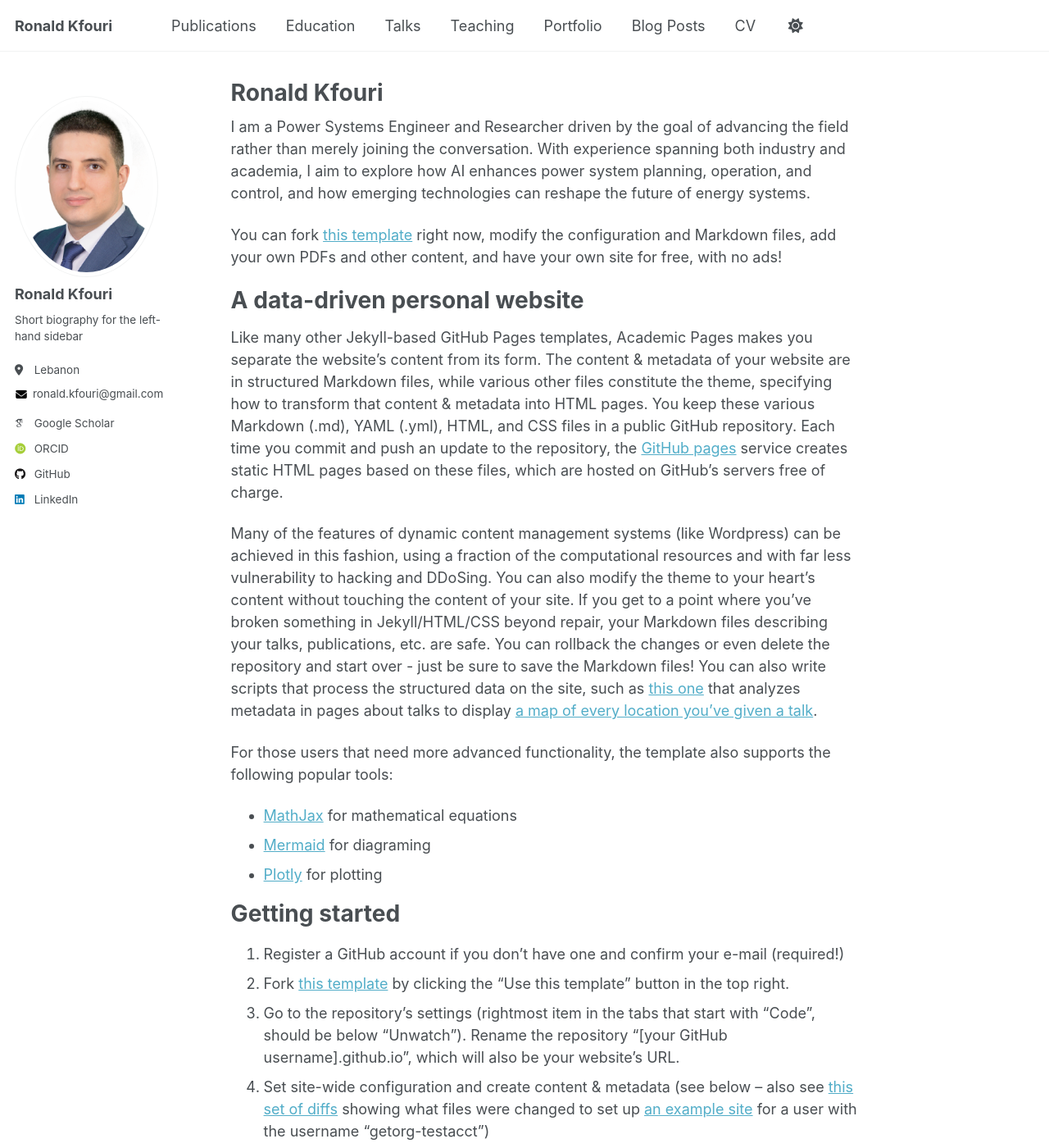
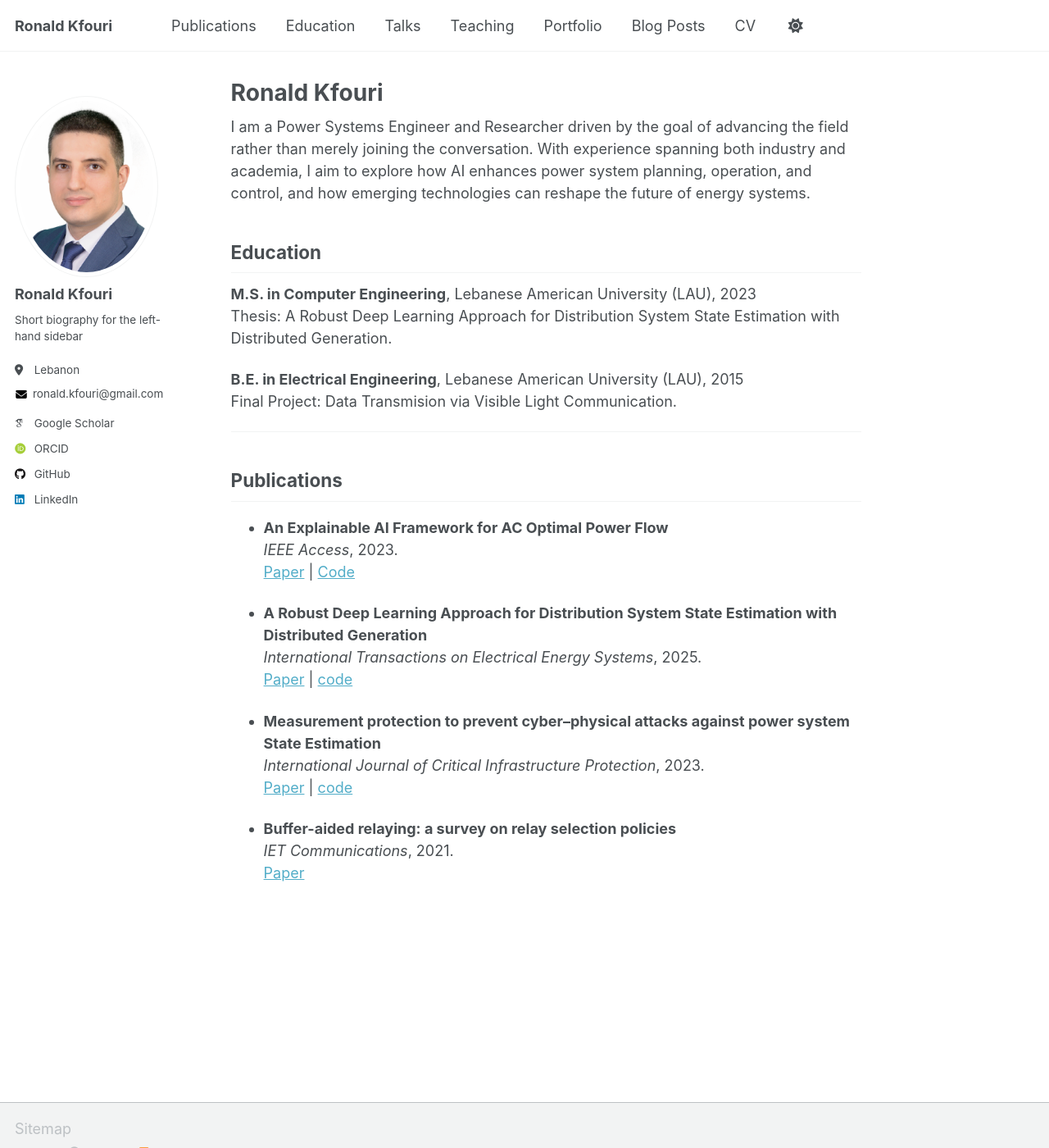
Before and after one commit to RonaldKfouri/RonaldKfouri.github.io, a Jekyll site: the page built from _pages/about.md, in a window 1280 px wide and 1400 px high. Shown: the whole window at 82% size. Built offline with Jekyll 4.4.1, drawn with Linux system fonts in a browser that asks for light colours; some web fonts are replaced; a script that is not in the unit is left out; some of the changed text lies outside the part shown.

Commit message:
Update about.md

```diff
--- a/_pages/about.md
+++ b/_pages/about.md
@@ -9,48 +9,31 @@ redirect_from:
 
 I am a Power Systems Engineer and Researcher driven by the goal of advancing the field rather than merely joining the conversation. With experience spanning both industry and academia, I aim to explore how AI enhances power system planning, operation, and control, and how emerging technologies can reshape the future of energy systems.
 
- You can fork [this template](https://github.com/academicpages/academicpages.github.io) right now, modify the configuration and Markdown files, add your own PDFs and other content, and have your own site for free, with no ads!
+## Education {#education}
 
-A data-driven personal website
-======
-Like many other Jekyll-based GitHub Pages templates, Academic Pages makes you separate the website's content from its form. The content & metadata of your website are in structured Markdown files, while various other files constitute the theme, specifying how to transform that content & metadata into HTML pages. You keep these various Markdown (.md), YAML (.yml), HTML, and CSS files in a public GitHub repository. Each time you commit and push an update to the repository, the [GitHub pages](https://pages.github.com/) service creates static HTML pages based on these files, which are hosted on GitHub's servers free of charge.
+**M.S. in Computer Engineering**, Lebanese American University (LAU), 2023
+Thesis: A Robust Deep Learning Approach for Distribution System State Estimation with Distributed Generation.
 
-Many of the features of dynamic content management systems (like Wordpress) can be achieved in this fashion, using a fraction of the computational resources and with far less vulnerability to hacking and DDoSing. You can also modify the theme to your heart's content without touching the content of your site. If you get to a point where you've broken something in Jekyll/HTML/CSS beyond repair, your Markdown files describing your talks, publications, etc. are safe. You can rollback the changes or even delete the repository and start over - just be sure to save the Markdown files! You can also write scripts that process the structured data on the site, such as [this one](https://github.com/academicpages/academicpages.github.io/blob/master/talkmap.ipynb) that analyzes metadata in pages about talks to display [a map of every location you've given a talk](https://academicpages.github.io/talkmap.html).
+**B.E. in Electrical Engineering**, Lebanese American University (LAU), 2015
+Final Project: Data Transmision via Visible Light Communication.
 
-For those users that need more advanced functionality, the template also supports the following popular tools:
-- [MathJax](https://www.mathjax.org/) for mathematical equations
-- [Mermaid](https://mermaid.js.org/) for diagraming
-- [Plotly](https://plotly.com/javascript/) for plotting
 
-Getting started
-======
-1. Register a GitHub account if you don't have one and confirm your e-mail (required!)
-1. Fork [this template](https://github.com/academicpages/academicpages.github.io) by clicking the "Use this template" button in the top right.
-1. Go to the repository's settings (rightmost item in the tabs that start with "Code", should be below "Unwatch"). Rename the repository "[your GitHub username].github.io", which will also be your website's URL.
-1. Set site-wide configuration and create content & metadata (see below -- also see [this set of diffs](http://archive.is/3TPas) showing what files were changed to set up [an example site](https://getorg-testacct.github.io) for a user with the username "getorg-testacct")
-1. Upload any files (like PDFs, .zip files, etc.) to the files/ directory. They will appear at https://[your GitHub username].github.io/files/example.pdf.
-1. Check status by going to the repository settings, in the "GitHub pages" section
+---
 
-Site-wide configuration
-------
-The main configuration file for the site is in the base directory in [_config.yml](https://github.com/academicpages/academicpages.github.io/blob/master/_config.yml), which defines the content in the sidebars and other site-wide features. You will need to replace the default variables with ones about yourself and your site's github repository. The configuration file for the top menu is in [_data/navigation.yml](https://github.com/academicpages/academicpages.github.io/blob/master/_data/navigation.yml). For example, if you don't have a portfolio or blog posts, you can remove those items from that navigation.yml file to remove them from the header.
+## Publications {#publications}
 
-Create content & metadata
-------
-For site content, there is one Markdown file for each type of content, which are stored in directories like _publications, _talks, _posts, _teaching, or _pages. For example, each talk is a Markdown file in the [_talks directory](https://github.com/academicpages/academicpages.github.io/tree/master/_talks). At the top of each Markdown file is structured data in YAML about the talk, which the theme will parse to do lots of cool stuff. The same structured data about a talk is used to generate the list of talks on the [Talks page](https://academicpages.github.io/talks), each [individual page](https://academicpages.github.io/talks/2012-03-01-talk-1) for specific talks, the talks section for the [CV page](https://academicpages.github.io/cv), and the [map of places you've given a talk](https://academicpages.github.io/talkmap.html) (if you run this [python file](https://github.com/academicpages/academicpages.github.io/blob/master/talkmap.py) or [Jupyter notebook](https://github.com/academicpages/academicpages.github.io/blob/master/talkmap.ipynb), which creates the HTML for the map based on the contents of the _talks directory).
+- **An Explainable AI Framework for AC Optimal Power Flow**
+  *IEEE Access*, 2023.
+  [Paper](https://ieeexplore.ieee.org/document/11177141) | [Code](https://github.com/RonaldKfouri/XAI_for_AC-OPF)
 
-**Markdown generator**
+- **A Robust Deep Learning Approach for Distribution System State Estimation with Distributed Generation**
+  *International Transactions on Electrical Energy Systems*, 2025.
+  [Paper](https://onlinelibrary.wiley.com/doi/full/10.1002/2050-7038.2734170) | [code](https://github.com/RonaldKfouri/DSSE-Learn)
 
-The repository includes [a set of Jupyter notebooks](https://github.com/academicpages/academicpages.github.io/tree/master/markdown_generator
-) that converts a CSV containing structured data about talks or presentations into individual Markdown files that will be properly formatted for the Academic Pages template. The sample CSVs in that directory are the ones I used to create my own personal website at stuartgeiger.com. My usual workflow is that I keep a spreadsheet of my publications and talks, then run the code in these notebooks to generate the Markdown files, then commit and push them to the GitHub repository.
+ - **Measurement protection to prevent cyber–physical attacks against power system State Estimation**
+  *International Journal of Critical Infrastructure Protection*, 2023.
+  [Paper](https://www.sciencedirect.com/science/article/abs/pii/S1874548223000562) | [code](https://github.com/RonaldKfouri/ILP-to-Protect-against-SE-Attacks)
 
-How to edit your site's GitHub repository
-------
-Many people use a git client to create files on their local computer and then push them to GitHub's servers. If you are not familiar with git, you can directly edit these configuration and Markdown files directly in the github.com interface. Navigate to a file (like [this one](https://github.com/academicpages/academicpages.github.io/blob/master/_talks/2012-03-01-talk-1.md) and click the pencil icon in the top right of the content preview (to the right of the "Raw | Blame | History" buttons). You can delete a file by clicking the trashcan icon to the right of the pencil icon. You can also create new files or upload files by navigating to a directory and clicking the "Create new file" or "Upload files" buttons.
-
-Example: editing a Markdown file for a talk
-![Editing a Markdown file for a talk](/images/editing-talk.png)
-
-For more info
-------
-More info about configuring Academic Pages can be found in [the guide](https://academicpages.github.io/markdown/), the [growing wiki](https://github.com/academicpages/academicpages.github.io/wiki), and you can always [ask a question on GitHub](https://github.com/academicpages/academicpages.github.io/discussions). The [guides for the Minimal Mistakes theme](https://mmistakes.github.io/minimal-mistakes/docs/configuration/) (which this theme was forked from) might also be helpful.
+- **Buffer-aided relaying: a survey on relay selection policies**
+  *IET Communications*, 2021.
+  [Paper](https://ietresearch.onlinelibrary.wiley.com/doi/full/10.1049/iet-com.2020.0532)
```
